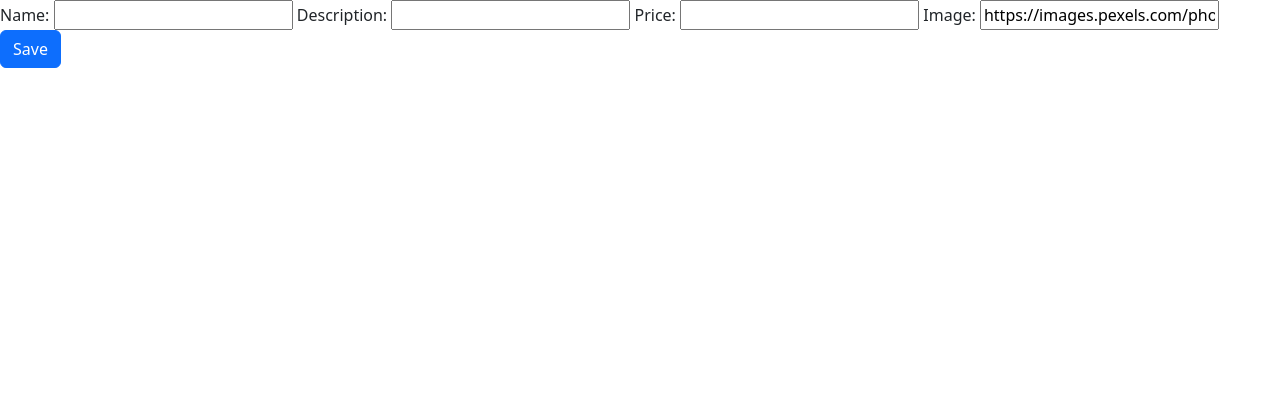
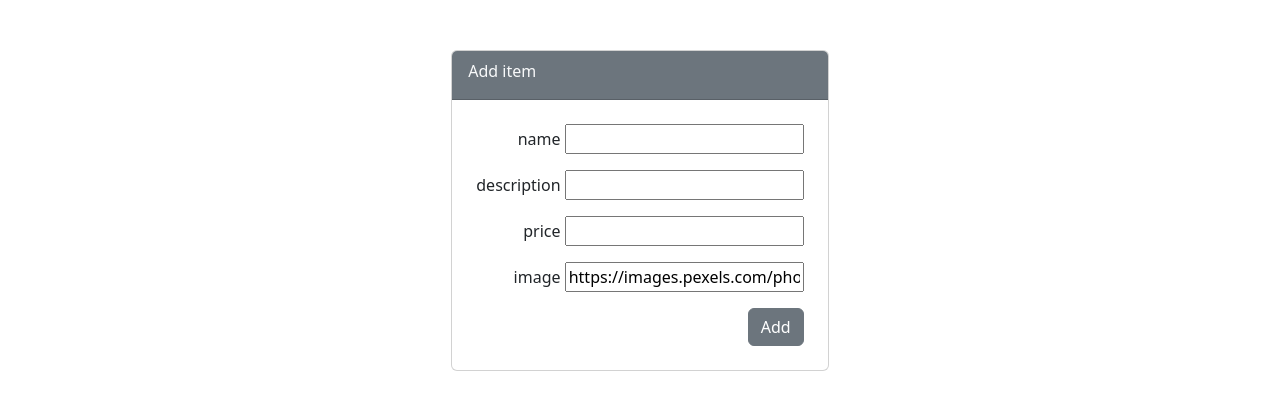
Before and after one commit to septymka/django-menu-app, a Django app: page /food/add/ in a window 1280 px wide. Shown: the part 56-466 px from the top of the page. Run offline with Django 4.2, Linux system fonts and the light colour scheme.

Commit message:
prettify add item page

```diff
--- a/food/templates/food/item-form.html
+++ b/food/templates/food/item-form.html
@@ -1,11 +1,30 @@
 {% extends 'food/base.html' %}
 
 {% block body %}
-<form method="POST">
-    <div class="form-group">
-    {% csrf_token %}
-    {{ form }}
-    <button type="submit" class="btn btn-primary">Save</button>
+
+<div class="container">
+    <div class="row justify-content-md-center">
+        <div class="col-auto">
+            <div class="card text-right">
+                <div class="card-header bg-secondary text-light">
+                    <div class="card-title">
+                        Add item
+                    </div>
+                </div>
+                <div class="card-body col-auto text-end">
+                    <form method="POST">
+                        {% csrf_token %}
+                        {% for field in form %}
+                            <div class="form-group p-2">
+                                {{ field.name }}
+                                {{ field }}
+                            </div>
+                        {% endfor %}
+                        <button class="btn btn-secondary m-2" type="submit">Add</button>
+                    </form>
+                </div>
+            </div>
+        </div>
     </div>
-</form>
+</div>
 {% endblock %}
```
